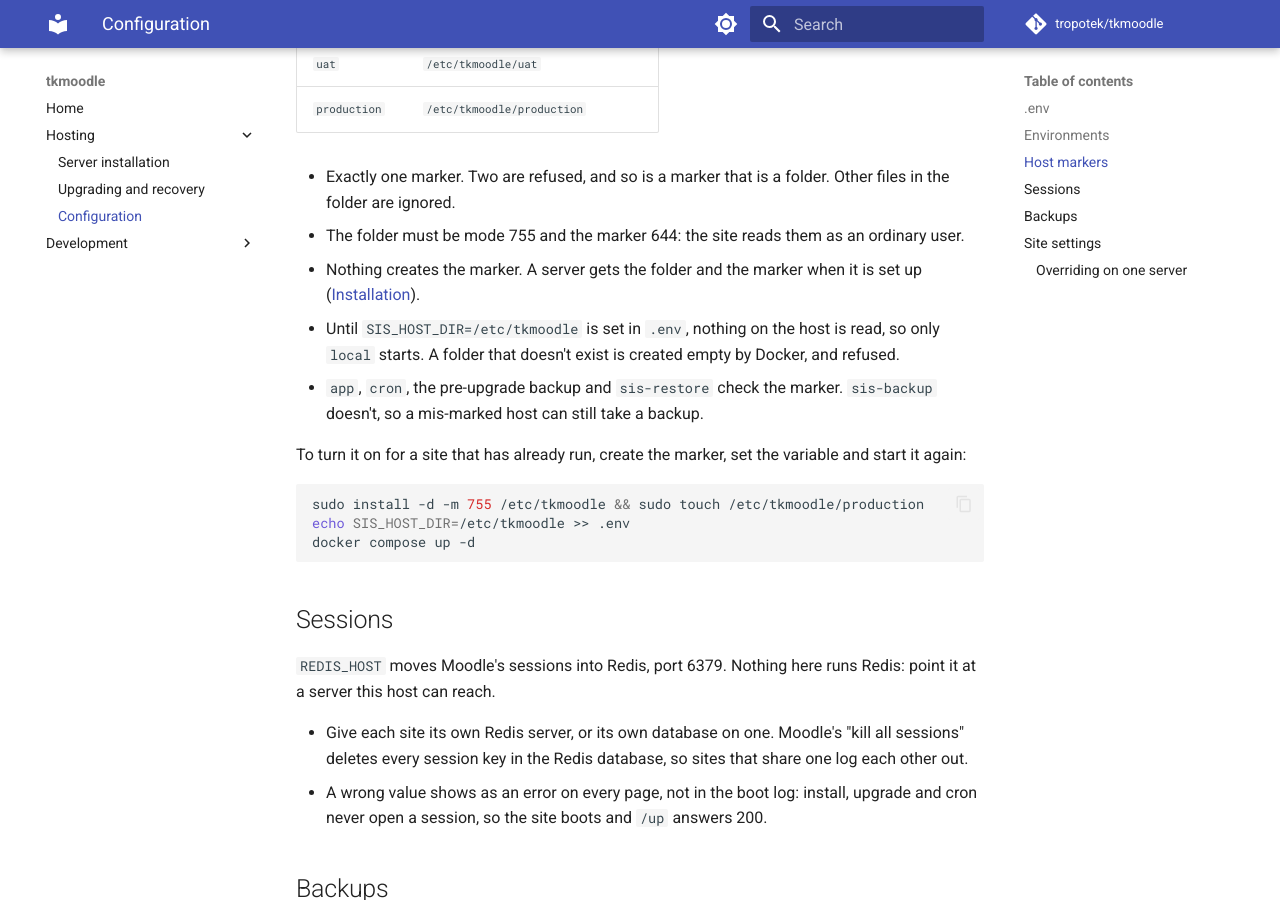
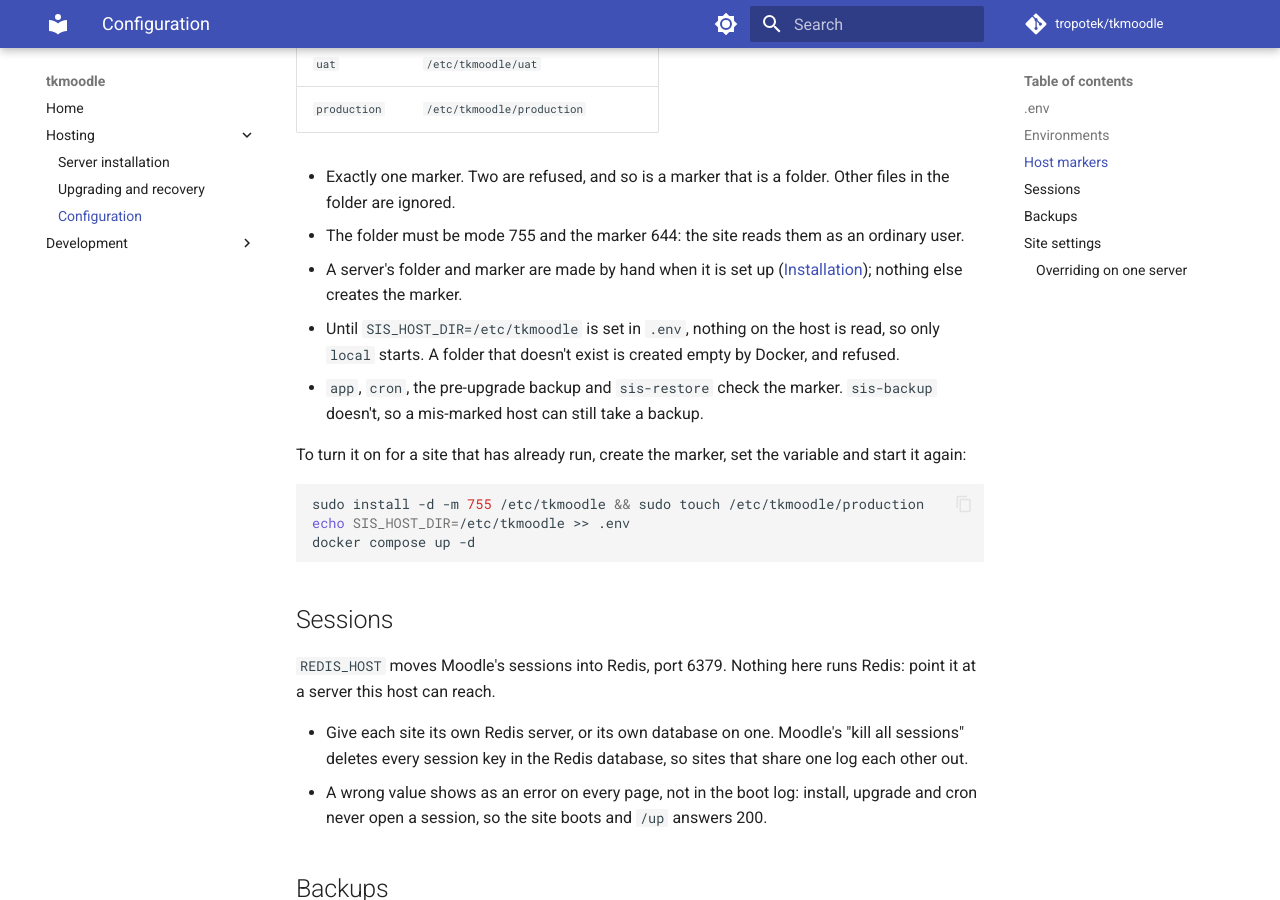
Before and after one commit to tropotek/tkmoodle, an MkDocs documentation site: the page built from docs/configuration.md, in a window 1280 px wide and 900 px high, scrolled down 2881 px. Built offline with MkDocs 1.6.1 and Material for MkDocs 9.7.7, drawn with Linux system fonts in a browser that asks for light colours; comment, search, counter and statistics services are not loaded; some of the changed text lies outside the part shown.

Commit message:
docs: SIS_HOST_DIR is an absolute path; the marker is made by hand at set-up
Co-Authored-By: Claude Opus 5.5 <noreply@anthropic.com>

```diff
--- a/docs/configuration.md
+++ b/docs/configuration.md
@@ -10,7 +10,7 @@ A site is configured in two places: the server's `.env`, for how the site runs,
 | `INSTITUTION` | `demo` | which institution image to run: `ghcr.io/tropotek/moodle-<INSTITUTION>` |
 | `TAG` | `latest` | which release of it. Pin one on a real site |
 | `SIS_ENV` | none (required) | `local`, `development`, `uat` or `production`; see [Environments](#environments). The site refuses to start without it |
-| `SIS_HOST_DIR` | unset | the folder holding this host's environment marker; `/etc/tkmoodle` on a server. Unset, nothing on the host is read and only `local` starts; see [Host markers](#host-markers) |
+| `SIS_HOST_DIR` | unset | the absolute path of the folder holding this host's environment marker; `/etc/tkmoodle` on a server. Unset, nothing on the host is read and only `local` starts; see [Host markers](#host-markers) |
 | `WWWROOT` | `http://localhost` | the site's address. `https://` also makes the web server fetch a certificate for its hostname |
 | `HTTP_PORT`, `HTTPS_PORT` | `80`, `443` | the ports published on the server |
 | `COMPOSE_PROFILES` | none | `.env.example` sets `db`, which runs the bundled MySQL container; remove that line for an external server. A `COMPOSE_PROFILES` set in the shell overrides `.env` |
@@ -69,8 +69,8 @@ site, rather than running it with the wrong mail and restore rules.
 - Exactly one marker. Two are refused, and so is a marker that is a folder. Other files in the
   folder are ignored.
 - The folder must be mode 755 and the marker 644: the site reads them as an ordinary user.
-- Nothing creates the marker. A server gets the folder and the marker when it is set up
-  ([Installation](installation.md#install)).
+- A server's folder and marker are made by hand when it is set up
+  ([Installation](installation.md#install)); nothing else creates the marker.
 - Until `SIS_HOST_DIR=/etc/tkmoodle` is set in `.env`, nothing on the host is read, so only
   `local` starts. A folder that doesn't exist is created empty by Docker, and refused.
 - `app`, `cron`, the pre-upgrade backup and `sis-restore` check the marker. `sis-backup` doesn't,
```
Also changed, not shown: 1 other file.
